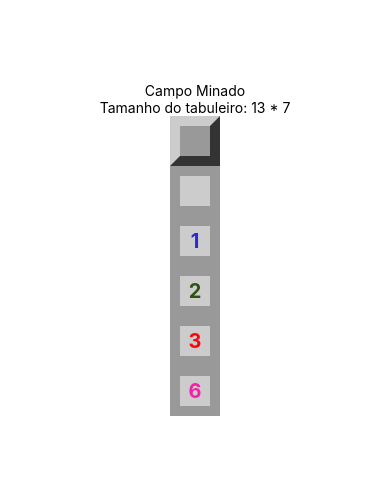
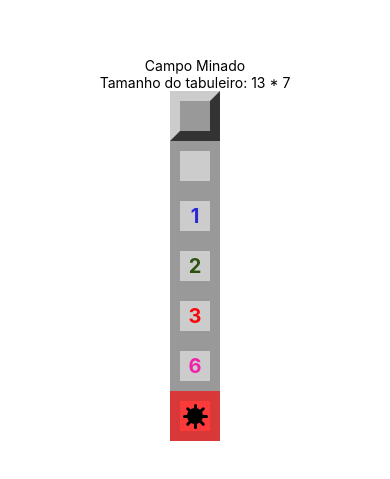
Before and after one commit to LuanSilveiraSouza/react-native-minesweeper, a React Native app: screen / in a window 390 px wide. Shown: the part 173-652 px from the top of the page. Built offline with nearby package versions, Linux system fonts and the light colour scheme.

Commit message:
Mine Component

```diff
--- a/App.js
+++ b/App.js
@@ -15,6 +15,7 @@
       <Field opened nearMines={2}/>
       <Field opened nearMines={3}/>
       <Field opened nearMines={6}/>
+      <Field mined opened />
     </View>
   );
 }
--- a/src/components/Field.js
+++ b/src/components/Field.js
@@ -1,6 +1,7 @@
 import React from 'react';
 import {View, StyleSheet, Text} from 'react-native';
 import params from '../params';
+import Mine from './Mine';
 
 export default props => {
   const {mined, opened, nearMines} = props;
@@ -8,6 +9,7 @@
   const stylesField = [styles.field];
 
   if(opened) stylesField.push(styles.opened);
+  if(mined) stylesField.push(styles.exploded);
   if(stylesField.length === 1) stylesField.push(styles.regular);
 
   let color = null;
@@ -22,7 +24,7 @@
     <View style={stylesField}>
       {!mined && opened && nearMines > 0 ?
         <Text style={[styles.label, {color: color}]}>{nearMines}</Text> : false}
-
+      {mined && opened ? <Mine /> : false}
     </View>
   );
 }
@@ -49,5 +51,9 @@
   label: {
     fontWeight: 'bold',
     fontSize: params.fontSize,
+  },
+  exploded: {
+    backgroundColor: '#fc3a3a',
+    borderColor: '#d93838'
   }
 });
--- /dev/null
+++ b/src/components/Mine.js
@@ -0,0 +1,37 @@
+import React from 'react';
+import {View, StyleSheet} from 'react-native';
+import params from '../params';
+
+export default props => {
+  return(
+    <View style={styles.container}>
+      <View style={styles.core}/>
+      <View style={styles.line}/>
+      <View style={[styles.line, {transform: [{rotate: '45deg'}] }]}/>
+      <View style={[styles.line, {transform: [{rotate: '90deg'}] }]}/>
+      <View style={[styles.line, {transform: [{rotate: '135deg'}] }]}/>
+    </View>
+  );
+}
+
+const styles = StyleSheet.create({
+  container: {
+    justifyContent: "center",
+    alignItems: "center",
+  },
+  core: {
+    height: params.blockSize / 3,
+    width: params.blockSize / 3,
+    borderRadius: 10,
+    backgroundColor: '#000',
+    alignItems: 'center',
+    justifyContent: 'center',
+  },
+  line: {
+    position: 'absolute',
+    height: 3,
+    width: (params.blockSize / 6) + params.blockSize / 3,
+    borderRadius: 3,
+    backgroundColor: '#000',
+  }
+});
```
